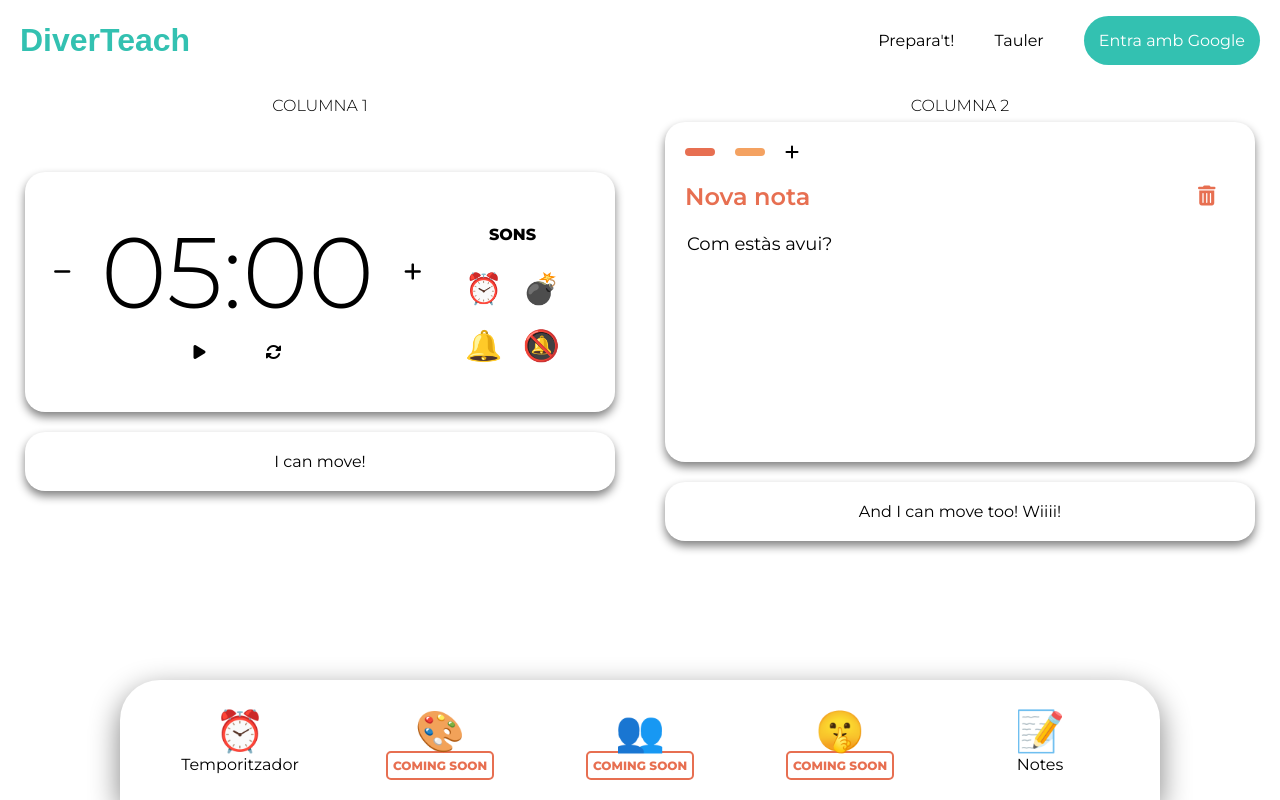
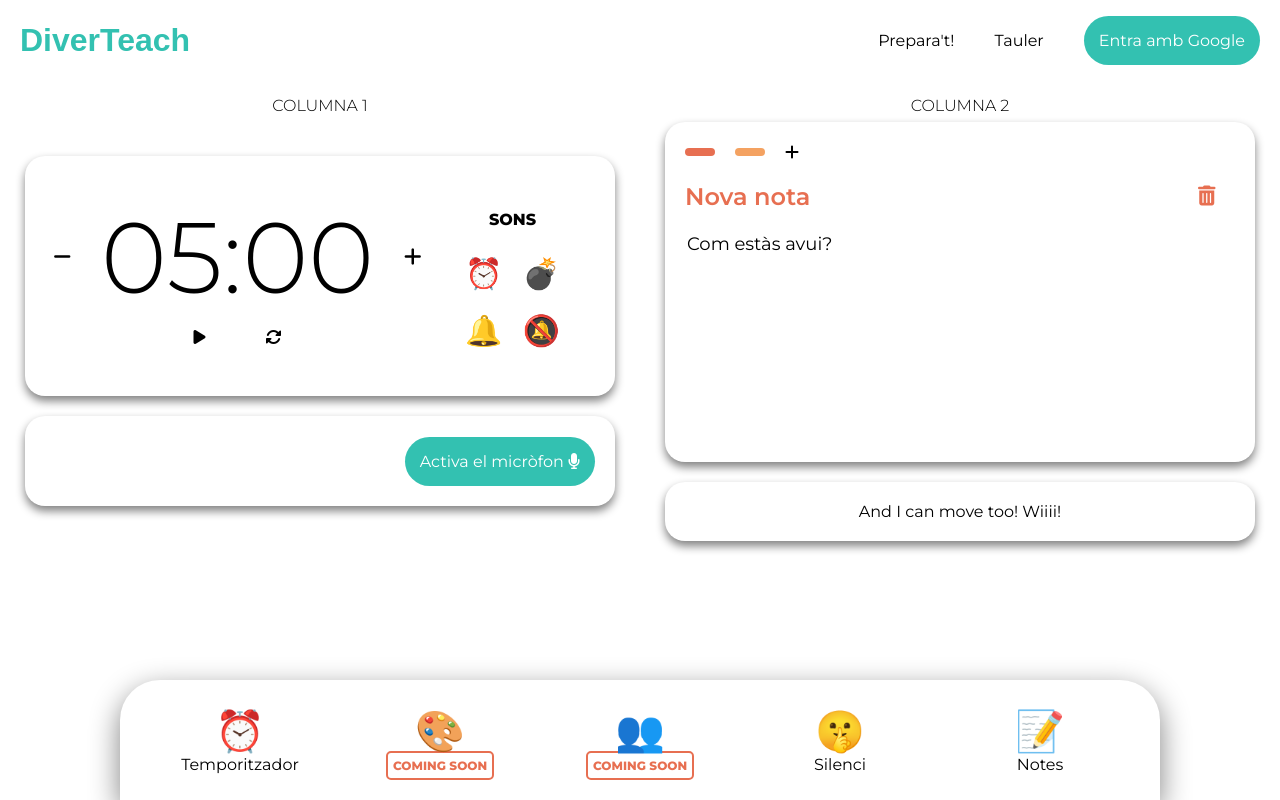
Before and after one commit to ArnoldGee/diverteach, a React (Create React App) app: page /dashboard in a window 1280 px wide. Built offline with nearby package versions, Linux system fonts and the light colour scheme; a web font is replaced by a local one.

Commit message:
✨Added a volume meter that asks for silence when the noise reaches a certain treshold

```diff
--- a/src/components/dashboard-menu/dashboard-menu.component.jsx
+++ b/src/components/dashboard-menu/dashboard-menu.component.jsx
@@ -20,7 +20,7 @@ const DashboardMenu = () => (
     </div>
     <div className="dashboard-item">
       <div className="dashboard-icon"><span role="img" aria-label="">🤫</span></div>
-      <div className="dashboard-description">{/*Silenci*/}<InfoLabel/></div>
+      <div className="dashboard-description">Silenci</div>
     </div>
     <div className="dashboard-item">
       <div className="dashboard-icon"><span role="img" aria-label="">📝</span></div>
--- a/src/components/item/item.component.jsx
+++ b/src/components/item/item.component.jsx
@@ -4,10 +4,12 @@ import {Draggable} from 'react-beautiful-dnd'
 import './item.styles.scss'
 import ToolTimer from '../tool-timer/tool-timer.component'
 import ToolNotes from '../tool-notes/tool-notes.component'
+import ToolSilence from '../tool-silence/tool-silence.component'
 
 const tools = {
   timer: <ToolTimer />,
-  notes: <ToolNotes />
+  notes: <ToolNotes />,
+  silence: <ToolSilence />,
 }
 
 export default class Item extends Component {
--- /dev/null
+++ b/src/components/tool-silence/tool-silence.component.jsx
@@ -0,0 +1,97 @@
+import React, { Component } from 'react'
+
+import {createAudioMeter} from './volumeMeter'
+
+import Button from '../button/button.component'
+
+import './tool-silence.styles.scss'
+
+export default class ToolSilence extends Component {
+  constructor(props){
+    super(props)
+    this.state={
+      microphoneActive: false,
+      volume: 0
+    }
+    this.audioStart = this.audioStart.bind(this)
+  }
+  audioStart(){
+    var audioContext = null;
+    var meter = null;
+
+    // monkeypatch Web Audio
+    window.AudioContext = window.AudioContext || window.webkitAudioContext;
+
+    // grab an audio context
+    audioContext = new AudioContext();
+
+
+    const onMicrophoneGranted = (stream)=> {
+      // Create an AudioNode from the stream.
+      mediaStreamSource = audioContext.createMediaStreamSource(stream);
+
+      // Create a new volume meter and connect it.
+      meter = createAudioMeter(audioContext);
+      mediaStreamSource.connect(meter);
+
+      // kick off the visual updating
+
+      onLevelChange(meter);
+    }
+
+    // Attempt to get audio input
+    try {
+          // monkeypatch getUserMedia
+          navigator.getUserMedia =
+            navigator.getUserMedia ||
+            navigator.webkitGetUserMedia ||
+            navigator.mozGetUserMedia;
+
+          // ask for an audio input
+          navigator.getUserMedia(
+          {
+              "audio": {
+                  "mandatory": {
+                      "googEchoCancellation": "false",
+                      "googAutoGainControl": "false",
+                      "googNoiseSuppression": "false",
+                      "googHighpassFilter": "false"
+                  },
+                  "optional": []
+              },
+          }, onMicrophoneGranted, onMicrophoneDenied);
+      } catch (e) {
+          alert('getUserMedia threw exception :' + e);
+          return
+      }
+      function onMicrophoneDenied() {
+        alert('Stream generation failed.');
+        return
+    }
+
+    var mediaStreamSource = null;
+
+
+    const onLevelChange=(meter)=>{
+      this.setState({volume: meter.volume})
+      setTimeout(function(){  onLevelChange(meter); }, 100);
+
+    }
+    this.setState({microphoneActive: true})
+  }
+
+  render() {
+    return (
+      <div className="tool-silence">
+        <div className="volume-bar" style={{
+          width: `${1000 * this.state.volume}px`,
+          backgroundColor: this.state.volume < 0.05 ? "#33C1B1" : "#E76F51"
+          }} />
+        {
+          (this.state.volume > 0.06)&&<div className="silence-icon"><span role="img" aria-label="">🤫</span></div>
+        }
+        <Button color="green" onClick={this.audioStart} >{!this.state.microphoneActive&&"Activa el micròfon "}<i className="fas fa-microphone"></i></Button>
+      </div>
+    )
+  }
+}
--- /dev/null
+++ b/src/components/tool-silence/tool-silence.styles.scss
@@ -0,0 +1,14 @@
+@import '../../design/variables';
+.tool-silence {
+  display: flex;
+  justify-content: space-between;
+  align-items: center;
+  .volume-bar{
+    height: 50px;
+    border-radius: 20px;
+    background-color: $red;
+  }
+  .silence-icon {
+    font-size: 34px;
+  }
+}
--- /dev/null
+++ b/src/components/tool-silence/volumeMeter.js
@@ -0,0 +1,89 @@
+/*
+The MIT License (MIT)
+Copyright (c) 2014 Chris Wilson
+Permission is hereby granted, free of charge, to any person obtaining a copy
+of this software and associated documentation files (the "Software"), to deal
+in the Software without restriction, including without limitation the rights
+to use, copy, modify, merge, publish, distribute, sublicense, and/or sell
+copies of the Software, and to permit persons to whom the Software is
+furnished to do so, subject to the following conditions:
+The above copyright notice and this permission notice shall be included in all
+copies or substantial portions of the Software.
+THE SOFTWARE IS PROVIDED "AS IS", WITHOUT WARRANTY OF ANY KIND, EXPRESS OR
+IMPLIED, INCLUDING BUT NOT LIMITED TO THE WARRANTIES OF MERCHANTABILITY,
+FITNESS FOR A PARTICULAR PURPOSE AND NONINFRINGEMENT. IN NO EVENT SHALL THE
+AUTHORS OR COPYRIGHT HOLDERS BE LIABLE FOR ANY CLAIM, DAMAGES OR OTHER
+LIABILITY, WHETHER IN AN ACTION OF CONTRACT, TORT OR OTHERWISE, ARISING FROM,
+OUT OF OR IN CONNECTION WITH THE SOFTWARE OR THE USE OR OTHER DEALINGS IN THE
+SOFTWARE.
+*/
+
+/*
+Usage:
+audioNode = createAudioMeter(audioContext,clipLevel,averaging,clipLag);
+audioContext: the AudioContext you're using.
+clipLevel: the level (0 to 1) that you would consider "clipping".
+   Defaults to 0.98.
+averaging: how "smoothed" you would like the meter to be over time.
+   Should be between 0 and less than 1.  Defaults to 0.95.
+clipLag: how long you would like the "clipping" indicator to show
+   after clipping has occured, in milliseconds.  Defaults to 750ms.
+Access the clipping through node.checkClipping(); use node.shutdown to get rid of it.
+*/
+
+export function createAudioMeter(audioContext,clipLevel,averaging,clipLag) {
+	var processor = audioContext.createScriptProcessor(512);
+	processor.onaudioprocess = volumeAudioProcess;
+	processor.clipping = false;
+	processor.lastClip = 0;
+	processor.volume = 0;
+	processor.clipLevel = clipLevel || 0.98;
+	processor.averaging = averaging || 0.95;
+	processor.clipLag = clipLag || 750;
+
+	// this will have no effect, since we don't copy the input to the output,
+	// but works around a current Chrome bug.
+	processor.connect(audioContext.destination);
+
+	processor.checkClipping =
+		function(){
+			if (!this.clipping)
+				return false;
+			if ((this.lastClip + this.clipLag) < window.performance.now())
+				this.clipping = false;
+			return this.clipping;
+		};
+
+	processor.shutdown =
+		function(){
+			this.disconnect();
+			this.onaudioprocess = null;
+		};
+
+	return processor;
+}
+
+export function volumeAudioProcess( event ) {
+	var buf = event.inputBuffer.getChannelData(0);
+    var bufLength = buf.length;
+	var sum = 0;
+    var x;
+
+	// Do a root-mean-square on the samples: sum up the squares...
+    for (var i=0; i<bufLength; i++) {
+    	x = buf[i];
+    	if (Math.abs(x)>=this.clipLevel) {
+    		this.clipping = true;
+    		this.lastClip = window.performance.now();
+    	}
+    	sum += x * x;
+    }
+
+    // ... then take the square root of the sum.
+    var rms =  Math.sqrt(sum / bufLength);
+
+    // Now smooth this out with the averaging factor applied
+    // to the previous sample - take the max here because we
+    // want "fast attack, slow release."
+    this.volume = Math.max(rms, this.volume*this.averaging);
+}
--- a/src/data/initial-columns-data.js
+++ b/src/data/initial-columns-data.js
@@ -1,7 +1,7 @@
 const initialColumnsData = {
   items: {
     'item-1': {id: 'item-1', content: 'timer'},
-    'item-2': {id: 'item-2', content: 'I can move!'},
+    'item-2': {id: 'item-2', content: 'silence'},
     'item-3': {id: 'item-3', content: 'notes'},
     'item-4': {id: 'item-4', content: 'And I can move too! Wiiii!'},
   },
```
Also changed, not shown: public/index.html (line endings or trailing spaces).
